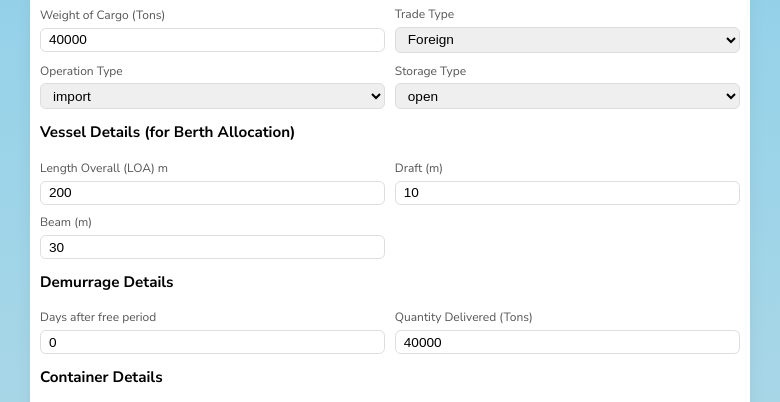
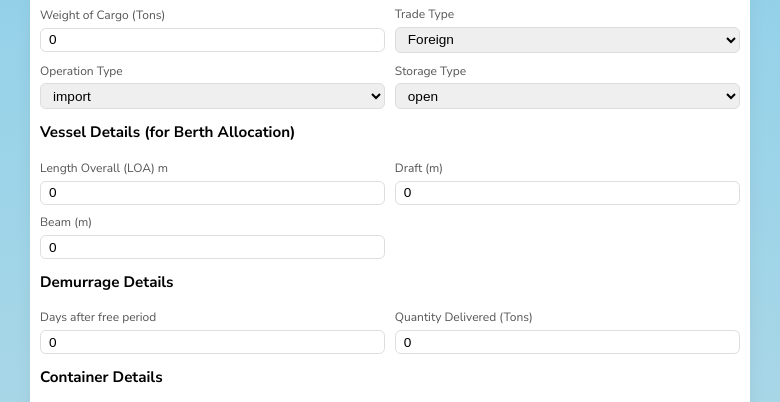
Before and after one commit to mentorchrd/seaport-portal-MSQL, a website with bundled scripts: page SPLS-v3.0/public/cargo/index.html in a window 1280 px wide. Shown: the part 278-680 px from the top of the page, 66-846 px from the left. Built offline with nearby package versions, Linux system fonts and the light colour scheme; no server answers; files whose address does not match are found by name.

```diff
--- a/SPLS-v3.0/public/cargo/index.html
+++ b/SPLS-v3.0/public/cargo/index.html
@@ -97,7 +97,7 @@
             </div>
             <div class="form-group">
               <label for="weight">Weight of Cargo (Tons)</label>
-              <input type="number" id="weight" value="40000">
+              <input type="number" id="weight" value="0">
             </div>
             <div class="form-group">
               <label for="tradeType">Trade Type</label>
@@ -128,15 +128,15 @@
             <h3>Vessel Details (for Berth Allocation)</h3>
             <div class="form-group">
               <label for="loa">Length Overall (LOA) m</label>
-              <input type="number" id="loa" value="200">
+              <input type="number" id="loa" value="0">
             </div>
             <div class="form-group">
               <label for="draft">Draft (m)</label>
-              <input type="number" id="draft" value="10">
+              <input type="number" id="draft" value="0">
             </div>
             <div class="form-group">
               <label for="beam">Beam (m)</label>
-              <input type="number" id="beam" value="30">
+              <input type="number" id="beam" value="0">
             </div>
           </div>
 
@@ -148,7 +148,7 @@
             </div>
             <div class="form-group">
               <label for="quantityDelivered">Quantity Delivered (Tons)</label>
-              <input type="number" id="quantityDelivered" value="40000">
+              <input type="number" id="quantityDelivered" value="0">
             </div>
           </div>
         </div>
@@ -232,15 +232,15 @@
             <h3>Vessel Details (for Berth Allocation)</h3>
             <div class="form-group">
               <label for="containerLoa">Length Overall (LOA) m</label>
-              <input type="number" id="containerLoa" value="200">
+              <input type="number" id="containerLoa" value="0">
             </div>
             <div class="form-group">
               <label for="containerDraft">Draft (m)</label>
-              <input type="number" id="containerDraft" value="10">
+              <input type="number" id="containerDraft" value="0">
             </div>
             <div class="form-group">
               <label for="containerBeam">Beam (m)</label>
-              <input type="number" id="containerBeam" value="30">
+              <input type="number" id="containerBeam" value="0">
             </div>
           </div>
 
```
